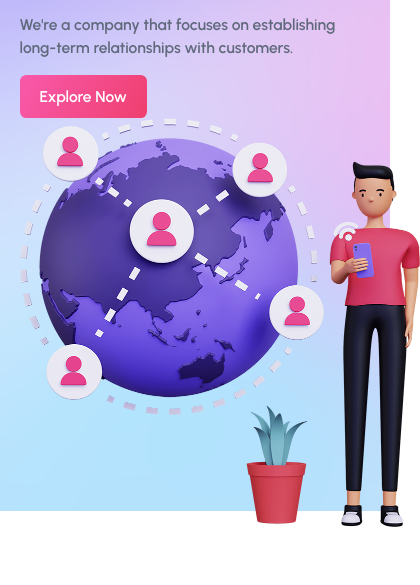
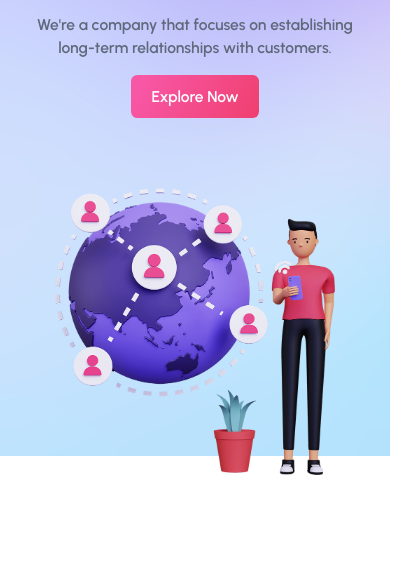
Before and after one commit to rowaisakram/networking-solution, a plain HTML site: page index.html in a window 390 px wide. Shown: the part 259-844 px from the top of the page, 420 px wide, since content can reach past the window. Drawn offline with Linux system fonts and the light colour scheme.

Commit message:
hero-section-changes

```diff
--- a/CSS/index.css
+++ b/CSS/index.css
@@ -28,10 +28,10 @@
   background-color: hsla(0, 0%, 100%, 0.5);
   background-image: url("../assets/Img/bg22.png");
   background-repeat: no-repeat;
-  background-position: center;
   background-size: cover;
-  height: 680px;
-  padding: 100px 0px;
+}
+.hero-section-wrapper .container > div:first-child {
+  padding: 80px 0px;
 }
 .hero-section-wrapper .container > div:first-child > div:first-child {
   padding-top: 100px;
@@ -50,5 +50,6 @@
 .hero-section-wrapper .container figure img {
   max-width: 100%;
   height: auto;
-  min-width: 400px;
+
+  margin-bottom: -10rem;
 }
--- a/CSS/media-quries.css
+++ b/CSS/media-quries.css
@@ -12,28 +12,41 @@
   }
 
   /*hero section*/
+  .hero-section-wrapper .container div:first-child {
+    flex-direction: column;
+    text-align: center;
+    padding: 50px 0px;
+  }
+  .hero-section-wrapper .container figure img {
+    max-width: 80%;
+  }
   .hero-section-wrapper h5 {
-    padding-right: 3rem;
+    padding-right: 0;
+  }
+  .hero-section-wrapper .container div:first-child > div:nth-child(2) {
+    padding-top: 20px;
+    display: flex;
+    justify-content: center;
   }
 }
 @media (max-width: 768px) {
   /*hero-section*/
-  .hero-section-wrapper {
+  .hero-section-wrapper .container > div:first-child {
     padding: 50px 0px;
   }
   .btn {
     padding: 12px 20px;
   }
-  .hero-section-wrapper h5 {
-    padding-right: 7rem;
+  .hero-section-wrapper .container figure img {
+    margin-bottom: -5rem;
   }
 }
 @media (max-width: 424.9px) {
   /*hero-section*/
-  .hero-section-wrapper {
+  .hero-section-wrapper .container > div:first-child {
     padding: 25px 0px;
   }
-  .hero-section-wrapper h5 {
-    padding-right: 0;
+  .hero-section-wrapper .container figure img {
+    margin-bottom: -3rem;
   }
 }
```
